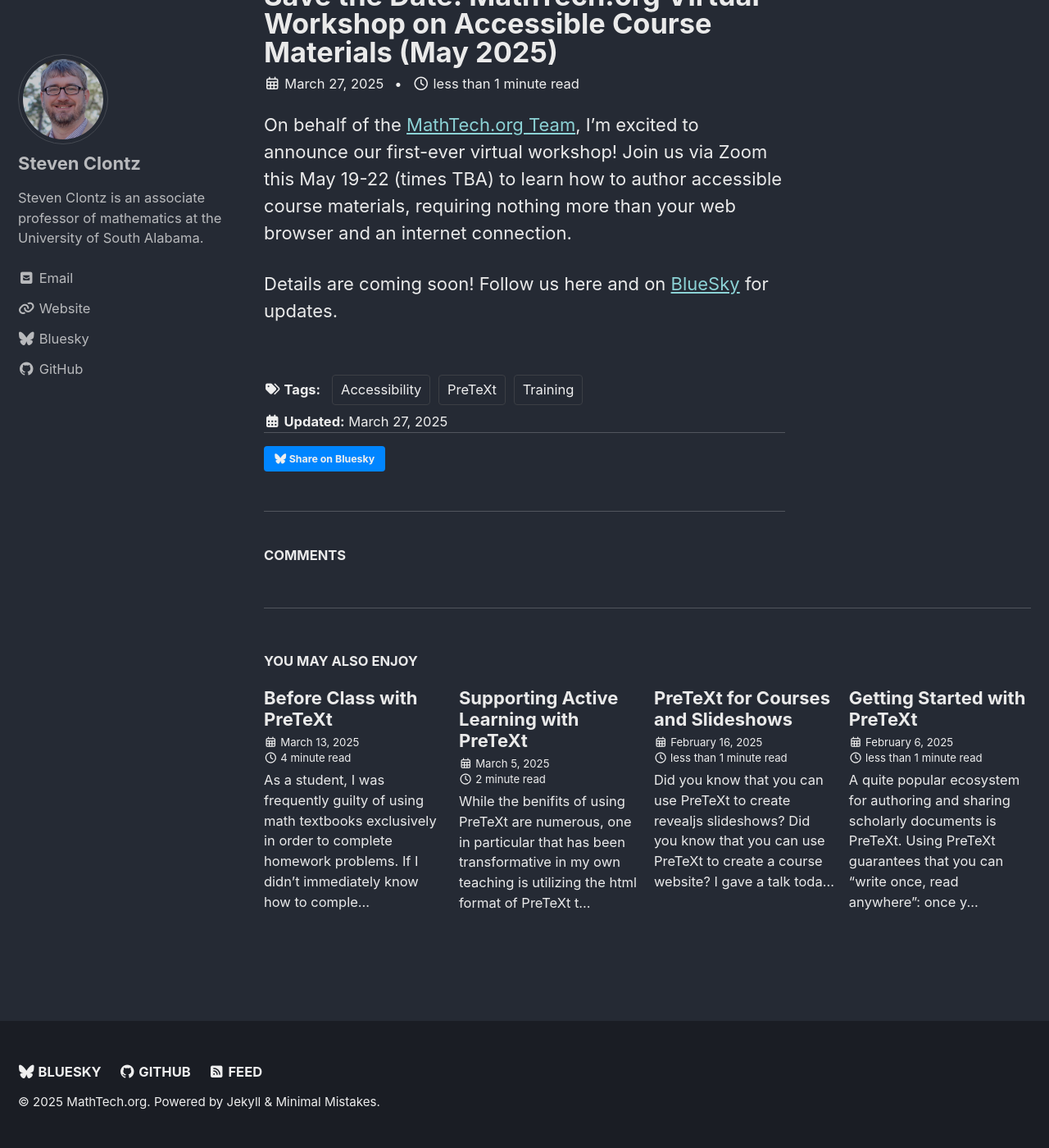
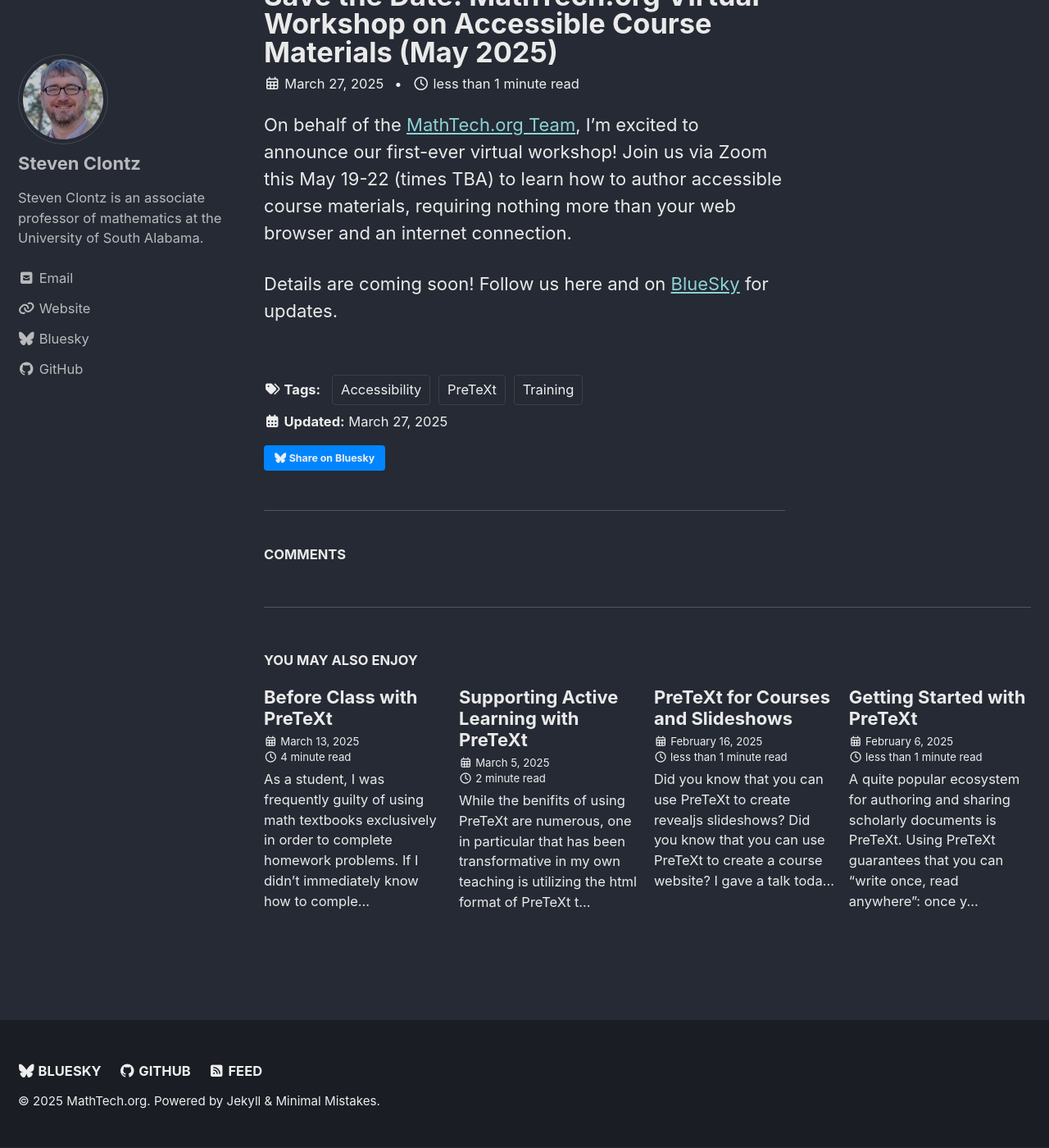
Before and after one commit to mathtechorg/mathtechorg.github.io, a Jekyll site: the page built from _posts/2025-03-27-mathtech-workshop.md, in a window 1280 px wide and 1400 px high, scrolled down 133 px. Shown: the whole window at 82% size. Built offline with Jekyll 4.4.1, drawn with Linux system fonts in a browser that asks for light colours; cached includes are drawn as plain includes; comment, search, counter and statistics services are not loaded.

Commit message:
Remove border above share button (#33)

```diff
--- a/_sass/minimal-mistakes/_page.scss
+++ b/_sass/minimal-mistakes/_page.scss
@@ -266,7 +266,6 @@ body {
 .page__share {
   margin-top: 2em;
   padding-top: 1em;
-  border-top: 1px solid $border-color;
 
   @include breakpoint(max-width $small) {
     .btn span {
```
